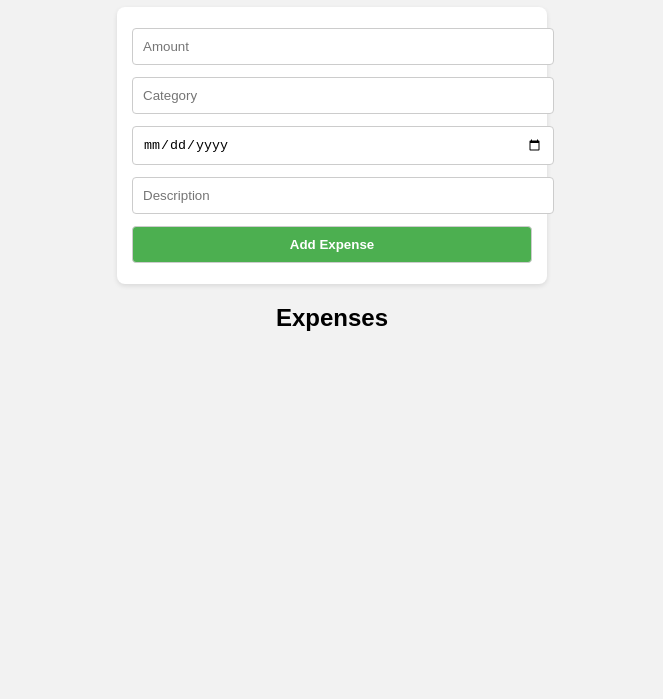
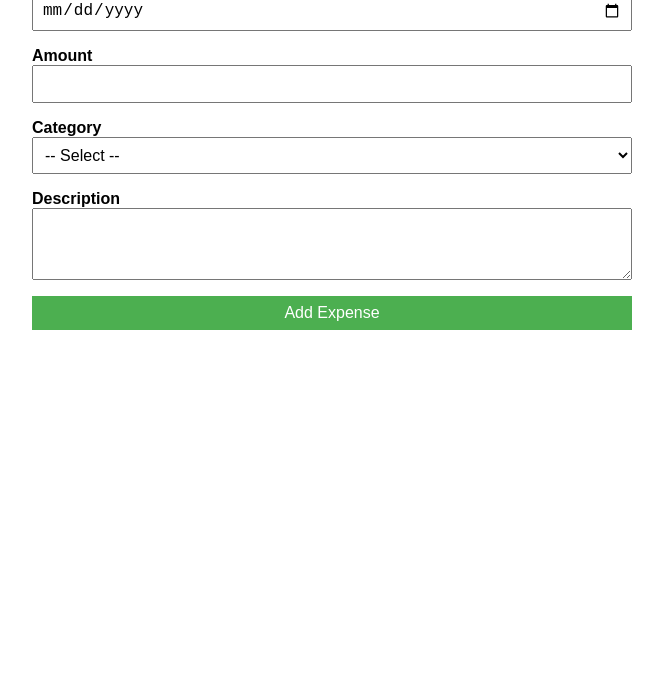
Before and after one commit to nbcnewcastle/expense-tracker, a plain HTML site: page index.html in a window 1280 px wide. Shown: the part 101-800 px from the top of the page, without its empty margins (308-971 px from the left). Drawn offline with Linux system fonts and the light colour scheme; no server answers.

Commit message:
Update index.html

```diff
--- a/index.html
+++ b/index.html
@@ -1,83 +1,80 @@
-<!DOCTYPE html>
-<html lang="en">
-<head>
-  <meta charset="UTF-8" />
-  <meta name="viewport" content="width=device-width, initial-scale=1.0"/>
-  <title>Expense Tracker</title>
 <style>
   body {
-      font-family: Arial, sans-serif;
-      padding: 20px;
-      background: #f2f2f2;
-    }
-
-    h1, h2 {
-      text-align: center;
+    font-family: sans-serif;
+    margin: 1rem;
+    padding: 0;
+    max-width: 600px;
+    margin-left: auto;
+    margin-right: auto;
   }
 
   form {
-      background: white;
-      padding: 15px;
-      border-radius: 8px;
-      max-width: 400px;
-      margin: 0 auto 20px auto;
-      box-shadow: 0 2px 5px rgba(0,0,0,0.1);
+    display: flex;
+    flex-direction: column;
+    gap: 1rem;
   }
 
-    input, button {
+  label {
+    font-weight: bold;
+    margin-bottom: 0.25rem;
+  }
+
+  input, select, textarea, button {
+    padding: 0.5rem;
+    font-size: 1rem;
     width: 100%;
-      padding: 10px;
-      margin: 6px 0;
-      border-radius: 4px;
-      border: 1px solid #ccc;
+    box-sizing: border-box;
   }
 
   button {
     background-color: #4CAF50;
     color: white;
-      font-weight: bold;
+    border: none;
     cursor: pointer;
   }
 
-    ul {
-      list-style-type: none;
-      padding: 0;
-      max-width: 400px;
-      margin: 0 auto;
+  button:hover {
+    background-color: #45a049;
   }
 
-    li {
-      background: white;
-      margin-bottom: 10px;
-      padding: 10px;
-      border-radius: 6px;
-      box-shadow: 0 1px 3px rgba(0,0,0,0.1);
+  @media (max-width: 600px) {
+    body {
+      padding: 0.5rem;
+    }
   }
 </style>
-</head>
-<body>
 
-  <h1>Expense Tracker</h1>
+<h1>Daily Expense Tracker</h1>
 
 <form id="expense-form">
-    <input type="number" id="amount" placeholder="Amount" required />
-    <input type="text" id="category" placeholder="Category" required />
+  <div>
+    <label for="date">Date</label>
     <input type="date" id="date" required />
-    <input type="text" id="description" placeholder="Description" />
+  </div>
+
+  <div>
+    <label for="amount">Amount</label>
+    <input type="number" id="amount" step="0.01" required />
+  </div>
+
+  <div>
+    <label for="category">Category</label>
+    <select id="category" required>
+      <option value="">-- Select --</option>
+      <option value="Grocery">Grocery</option>
+      <option value="Supplier">Supplier</option>
+      <option value="Costco">Costco</option>
+      <option value="Rent">Rent</option>
+      <option value="Other">Other</option>
+    </select>
+  </div>
+
+  <div>
+    <label for="description">Description</label>
+    <textarea id="description" rows="3" required></textarea>
+  </div>
+
   <button type="submit">Add Expense</button>
 </form>
 
-  <h2>Expenses</h2>
 <ul id="expense-list"></ul>
-
-  <!-- Firebase SDKs -->
-  <script src="https://www.gstatic.com/firebasejs/10.9.0/firebase-app.js"></script>
-  <script src="https://www.gstatic.com/firebasejs/10.9.0/firebase-firestore.js"></script>
-
-<script src="https://www.gstatic.com/firebasejs/9.22.0/firebase-app-compat.js"></script>
-<script src="https://www.gstatic.com/firebasejs/9.22.0/firebase-firestore-compat.js"></script>
-
-  <!-- Your main JavaScript file -->
-  <script src="script.js"></script>
-</body>
-</html>
```
Lines whose indentation alone changed are shown as unchanged.
